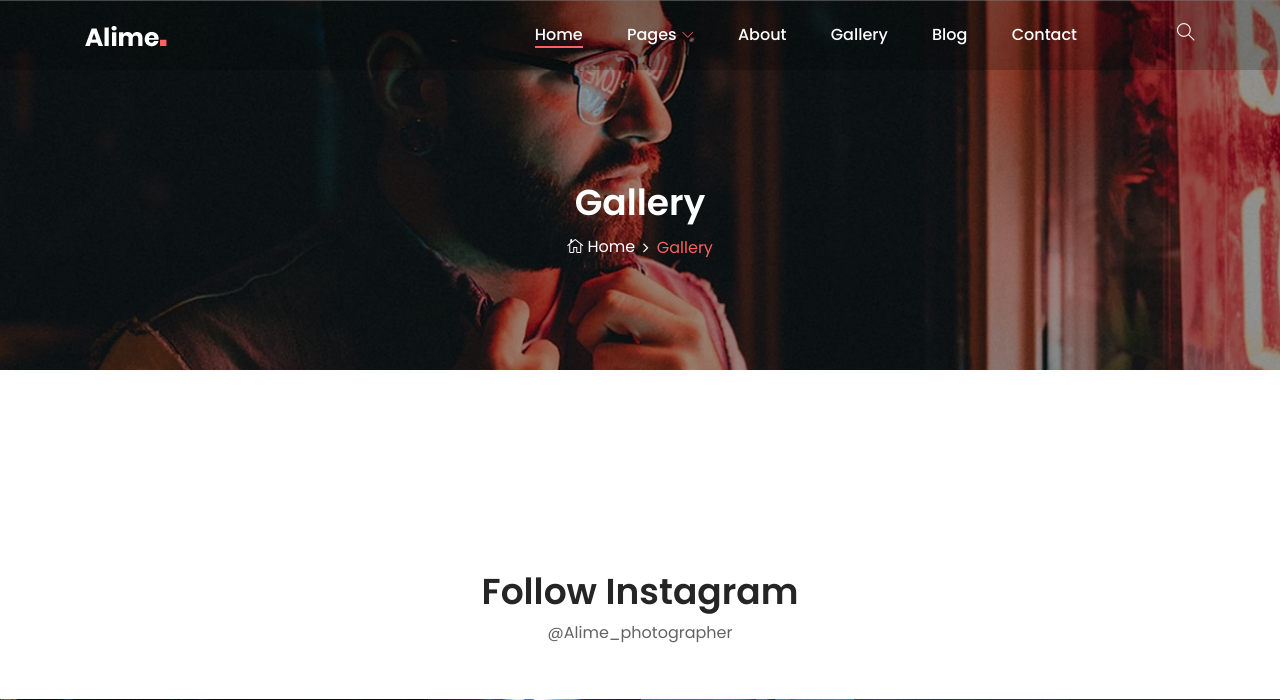
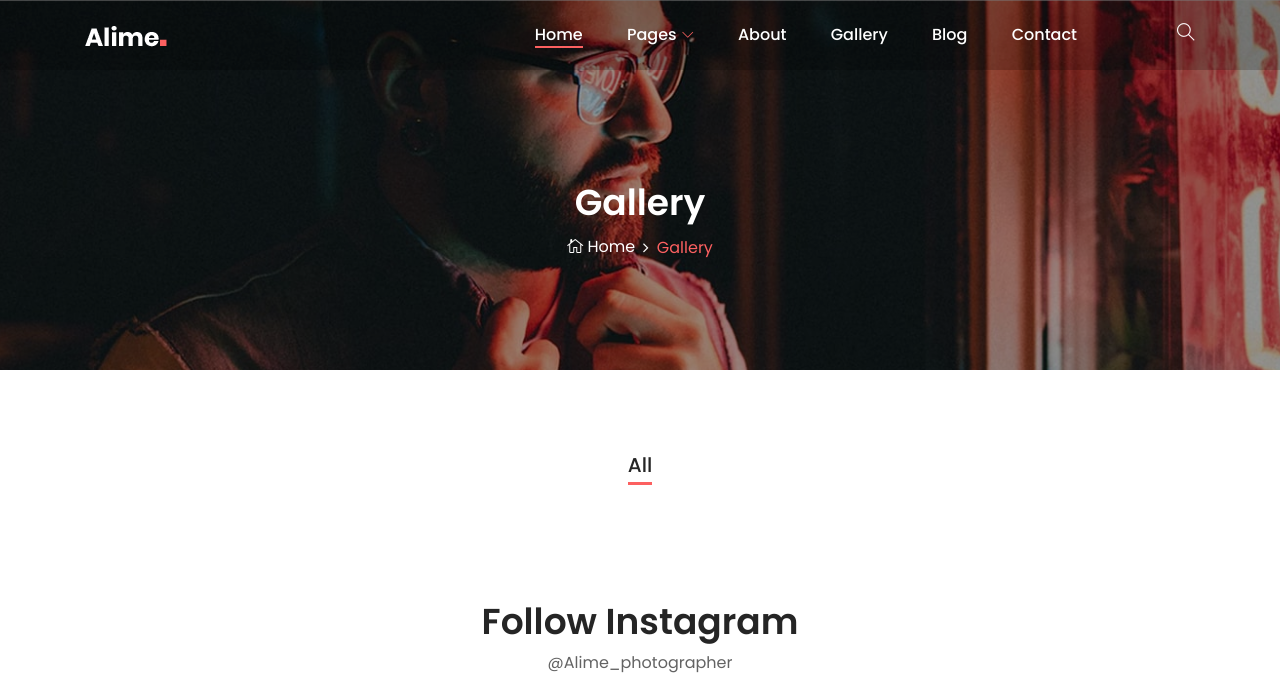
Before and after one commit to Joseph7Cartaphilus/Semistrovka, a Django app: page /MiracleArt/gallery/ in a window 1280 px wide. Shown: the top 700 px of the page. Run offline with Django 4.2, Linux system fonts and the light colour scheme; data that the repository does not hold is empty; some libraries are stand-ins or nearby versions; some web fonts are replaced.

Commit message:
edit filter category

```diff
--- a/MiracleArt/templates/gallery.html
+++ b/MiracleArt/templates/gallery.html
@@ -135,6 +135,7 @@
                 <!-- Projects Menu -->
                 <div class="alime-projects-menu wow fadeInUp" data-wow-delay="100ms">
                     <div class="portfolio-menu text-center">
+                        <button class="btn active"><a href="{% url 'gallery' %}">All</a></button>
                         {% for category in categories %}
                             <button class="btn active"><a href="{% url 'category' category.id %}">{{ category.name }}</a></button>
                         {% endfor %}
```
